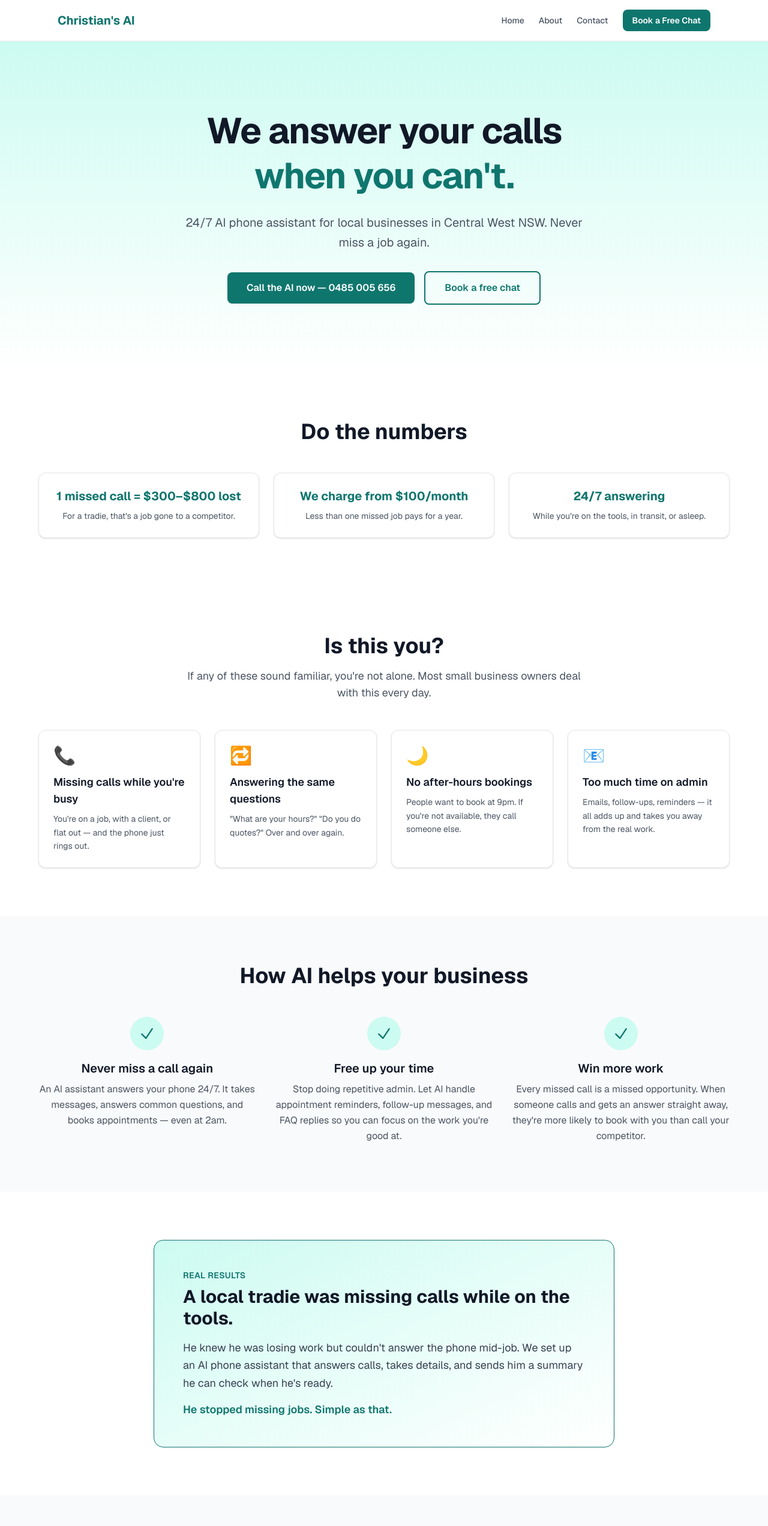
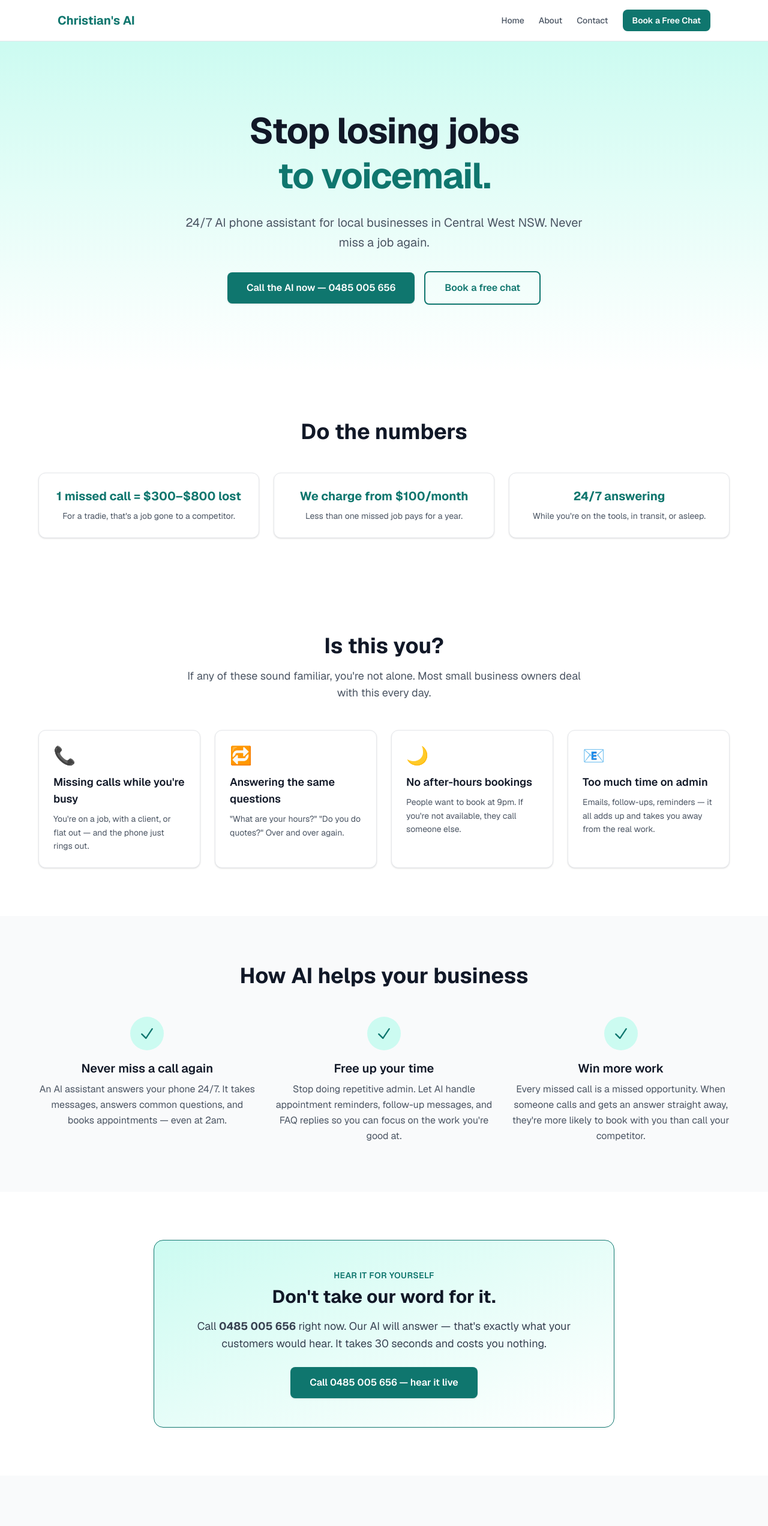
Before and after one commit to SpaceraCF/christiansai, a Next.js app: page / in a window 1280 px wide. Shown: the top 2544 px of the page at 60% size. Built offline with nearby package versions, Linux system fonts and the light colour scheme.

Commit message:
Website review fixes: headline, fake testimonial removed, pricing header, title tag, demo CTA

```diff
--- a/app/layout.tsx
+++ b/app/layout.tsx
@@ -9,7 +9,7 @@ const geistSans = Geist({
 });
 
 export const metadata: Metadata = {
-  title: "AI Phone Assistant for Tradies & Small Businesses | Orange, Bathurst, Dubbo — Christian's AI",
+  title: "AI Phone Receptionist for Small Businesses | Orange, Bathurst & Central West NSW — Christian's AI",
   description:
     "AI phone assistants and automation for local small businesses in Orange, Bathurst, Dubbo & Mudgee. Never miss a call. From $100/month. No lock-in.",
 };
--- a/app/page.tsx
+++ b/app/page.tsx
@@ -5,9 +5,9 @@ function Hero() {
     <section className="bg-gradient-to-b from-[var(--teal-light)] to-white px-4 py-20 sm:px-6 sm:py-28 lg:px-8">
       <div className="mx-auto max-w-4xl text-center">
         <h1 className="text-4xl font-bold leading-tight tracking-tight text-[var(--gray-900)] sm:text-5xl lg:text-6xl">
-          We answer your calls
+          Stop losing jobs
           <br />
-          <span className="text-[var(--teal)]">when you can&apos;t.</span>
+          <span className="text-[var(--teal)]">to voicemail.</span>
         </h1>
         <p className="mx-auto mt-6 max-w-2xl text-lg leading-relaxed text-[var(--gray-600)] sm:text-xl">
           24/7 AI phone assistant for local businesses in Central West NSW. Never miss a job again.
@@ -162,22 +162,24 @@ function HowAIHelps() {
   );
 }
 
-function CaseStudy() {
+function DemoCallout() {
   return (
     <section className="px-4 py-16 sm:px-6 sm:py-20 lg:px-8">
       <div className="mx-auto max-w-3xl">
-        <div className="rounded-2xl border border-[var(--teal)] bg-gradient-to-br from-[var(--teal-light)] to-white p-8 sm:p-12">
-          <p className="text-sm font-semibold uppercase tracking-wide text-[var(--teal)]">Real Results</p>
+        <div className="rounded-2xl border border-[var(--teal)] bg-gradient-to-br from-[var(--teal-light)] to-white p-8 sm:p-12 text-center">
+          <p className="text-sm font-semibold uppercase tracking-wide text-[var(--teal)]">Hear It For Yourself</p>
           <h2 className="mt-2 text-2xl font-bold text-[var(--gray-900)] sm:text-3xl">
-            A local tradie was missing calls while on the tools.
+            Don&apos;t take our word for it.
           </h2>
           <p className="mt-4 text-lg leading-relaxed text-[var(--gray-700)]">
-            He knew he was losing work but couldn&apos;t answer the phone mid-job. We set up an AI phone assistant
-            that answers calls, takes details, and sends him a summary he can check when he&apos;s ready.
+            Call <strong>0485 005 656</strong> right now. Our AI will answer — that&apos;s exactly what your customers would hear. It takes 30 seconds and costs you nothing.
           </p>
-          <p className="mt-4 text-lg font-semibold text-[var(--teal)]">
-            He stopped missing jobs. Simple as that.
-          </p>
+          <a
+            href="tel:0485005656"
+            className="mt-6 inline-block rounded-lg bg-[var(--teal)] px-8 py-3.5 text-base font-semibold text-white shadow-sm hover:bg-[var(--teal-dark)]"
+          >
+            Call 0485 005 656 — hear it live
+          </a>
         </div>
       </div>
     </section>
@@ -343,7 +345,7 @@ function Pricing() {
     <section className="bg-[var(--gray-50)] px-4 py-16 sm:px-6 sm:py-20 lg:px-8">
       <div className="mx-auto max-w-6xl">
         <h2 className="text-center text-3xl font-bold text-[var(--gray-900)] sm:text-4xl">
-          Simple, honest pricing
+          Stop losing $300 a call. Start from $100/month.
         </h2>
         <p className="mx-auto mt-4 max-w-xl text-center text-lg text-[var(--gray-600)]">
           No hidden fees. No lock-in. Cancel anytime.
@@ -490,7 +492,7 @@ export default function Home() {
       <ROIFraming />
       <PainPoints />
       <HowAIHelps />
-      <CaseStudy />
+      <DemoCallout />
       <HowItWorks />
       <Industries />
       <Pricing />
```
